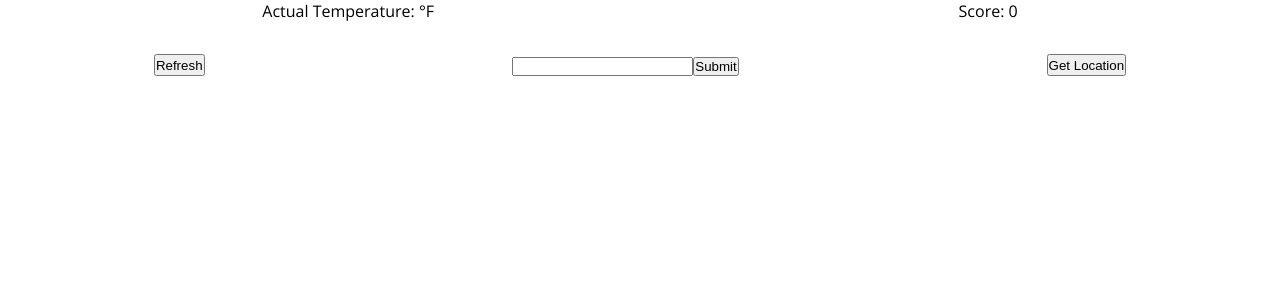
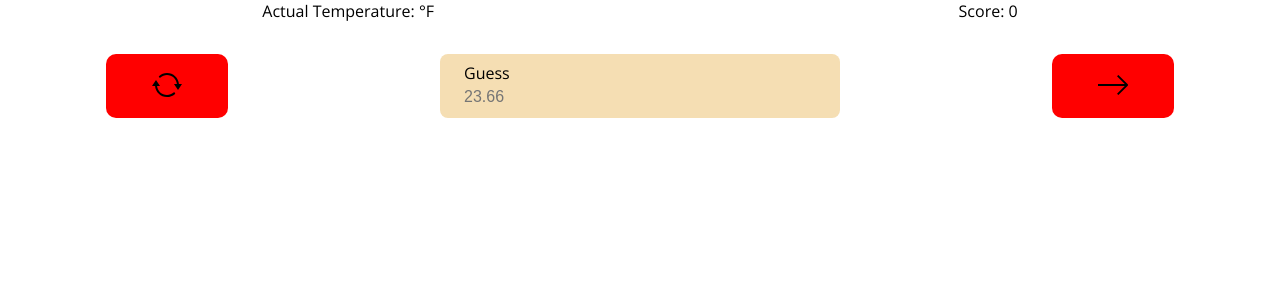
Before and after one commit to iamgabelogan65/weather-guessr, a React (Vite) app: page / in a window 1280 px wide. Shown: the top 300 px of the page. Built offline with nearby package versions, Linux system fonts and the light colour scheme; no server answers.

Commit message:
refresh, next location button, input

```diff
--- a/src/App.css
+++ /dev/null
@@ -1,4 +0,0 @@
-.map {
-  width: 100vw;
-  height: 80vh;
-}
--- a/src/App.tsx
+++ b/src/App.tsx
@@ -1,9 +1,10 @@
 import { useEffect, useState } from 'react'
-import './App.css'
 import axios from 'axios'
 import { calculateScore, getPositionFromCountryList } from './utils/utils'
 import {APIProvider, Map, Marker} from '@vis.gl/react-google-maps';
 import { Position } from './utils/utils';
+import { RefreshButton } from './components/RefreshButton';
+import NextButton from './components/NextButton';
 
 function App() {
 
@@ -74,7 +75,7 @@ function App() {
               <Map
                 defaultCenter={pos}
                 center={pos}
-                defaultZoom={3}
+                defaultZoom={7}
                 gestureHandling={'none'}
                 disableDefaultUI={true}
               >
@@ -99,24 +100,27 @@ function App() {
       </div>
 
       <div className='form-container'>
-        <button onClick={handleGetLocation}>
+        {/* <button onClick={handleGetLocation}>
           Refresh
-        </button>
+        </button> */}
+        <RefreshButton onClick={handleGetLocation} />
 
         <form onSubmit={handleSubmit}>
+          <div className='input-container'>
+            <label>Guess</label>
             <input
+              className='input-field'
               value={guessTemp}
               onChange={(e) => setguessTemp(e.target.value)}
               type='number'
+              placeholder='23.66'
               required
             />
-          <button type='submit'>Submit</button>
+          </div>
         </form>
 
 
-        <button onClick={handleGetLocation}>
-          Get Location
-        </button>
+        <NextButton onClick={handleGetLocation} />
       </div>
     </div>
   )
--- /dev/null
+++ b/src/components/NextButton.tsx
@@ -0,0 +1,17 @@
+import React from 'react'
+
+
+interface ButtonProps {
+    onClick: () => void;
+}
+
+const NextButton: React.FC<ButtonProps> = ({ onClick }) => {
+    return (
+        <button className="button-container" onClick={onClick}>
+            <svg xmlns="http://www.w3.org/2000/svg" viewBox="0 0 32 32"><path d="m31.71 15.29-10-10-1.42 1.42 8.3 8.29H0v2h28.59l-8.29 8.29 1.41 1.41 10-10a1 1 0 0 0 0-1.41z" data-name="3-Arrow Right"/>
+            </svg>
+        </button>
+    )
+}
+
+export default NextButton
--- /dev/null
+++ b/src/components/RefreshButton.tsx
@@ -0,0 +1,15 @@
+import React from "react"
+
+interface ButtonProps {
+    onClick: () => void;
+}
+
+export const RefreshButton: React.FC<ButtonProps> = ({ onClick }) => {
+    return (
+        <button className="button-container" onClick={onClick}>
+            <svg xmlns="http://www.w3.org/2000/svg" x="0px" y="0px" width="25" height="25" viewBox="0 0 30 30">
+                <path d="M 15 3 C 12.031398 3 9.3028202 4.0834384 7.2070312 5.875 A 1.0001 1.0001 0 1 0 8.5058594 7.3945312 C 10.25407 5.9000929 12.516602 5 15 5 C 20.19656 5 24.450989 8.9379267 24.951172 14 L 22 14 L 26 20 L 30 14 L 26.949219 14 C 26.437925 7.8516588 21.277839 3 15 3 z M 4 10 L 0 16 L 3.0507812 16 C 3.562075 22.148341 8.7221607 27 15 27 C 17.968602 27 20.69718 25.916562 22.792969 24.125 A 1.0001 1.0001 0 1 0 21.494141 22.605469 C 19.74593 24.099907 17.483398 25 15 25 C 9.80344 25 5.5490109 21.062074 5.0488281 16 L 8 16 L 4 10 z"></path>
+            </svg>
+        </button>
+    )
+}
--- a/src/index.css
+++ b/src/index.css
@@ -13,23 +13,14 @@
 
 .app-container {
   display: flex;
-  /* place-items: center; */
-  min-width: 320px;
-  min-height: 100vh;
   flex-direction: column;
   gap: 2em;
 }
 
 .map-container {
-  width: 100%;
+  width: 100vw;
   height: 400px;
 }
-
-.map-container {
-  width: 100%;
-  height: 400px;
-}
-
 
 .score-container {
   display: flex;
@@ -41,6 +32,51 @@
   justify-content: space-around;
 }
 
+.button-container {
+  border: none;
+  background: red;
+  padding: 0 36px;
+  box-sizing: border-box;
+  border-radius: 10px;
+}
+
+button:hover {
+  background: gray;
+}
+
+svg {
+  width: 50px;
+  height: 50px;
+  padding: 10px;
+  border-radius: 10px;
+}
+
+/* svg:hover {
+  fill: white;
+  background: darkgray;
+} */
+
+.input-container {
+  background: wheat;
+  padding: 8px 24px;
+  border-radius: 8px;
+  width: 400px;
+  box-sizing: border-box;
+  /* margin-bottom: 12px; */
+  transition: all 120ms ease-in-out;
+}
+
+.input-field {
+  font-size: 16px;
+  outline: none;
+  border: none;
+  background-color: inherit;
+  color: #000;
+  width: 100%;
+  box-sizing: border-box;
+  padding: 0;
+  margin: 4px 0;
+}
 
 
 @media (max-height: 585px) {
```
Lines whose indentation alone changed are shown as unchanged.
